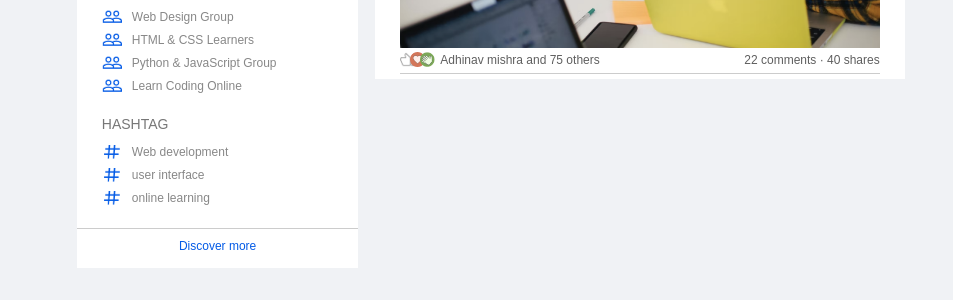
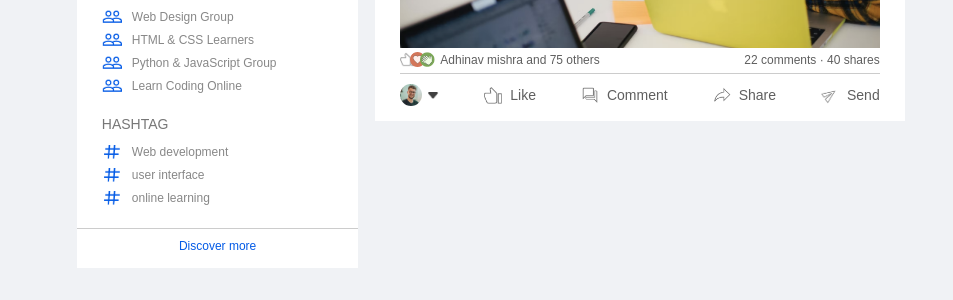
Before and after one commit to SumanthSMayakar/LinkedIn-Clone, a plain HTML site: page index.html in a window 1280 px wide. Shown: the part 637-937 px from the top of the page, 0-953 px from the left. Drawn offline with Linux system fonts and the light colour scheme.

Commit message:
middle content one

```diff
--- a/assets/css/style.css
+++ b/assets/css/style.css
@@ -428,3 +428,27 @@ a{
 .liked-users{
     margin-left: 10px;
 }
+.post-activity{
+    display: flex;
+    align-items: center;
+    justify-content: space-between;
+    padding: 10px 0;
+    font-size: 14px;
+    font-weight: 500;
+}
+.post-activity div{
+    display: flex;
+    align-items: center;
+}
+.post-activity-user-icon{
+    width: 22px;
+    border-radius: 50%;
+}
+.post-activity-arrow-icon{
+    width: 12px;
+    margin-left: 5px;
+}
+.post-activity-link img{
+    width: 18px;
+    margin-right: 8px;
+}
--- a/index.html
+++ b/index.html
@@ -126,6 +126,28 @@
                         <span>22 comments &middot; 40 shares</span>
                     </div>
                 </div>
+                <div class="post-activity">
+                    <div>
+                        <img src="./assets/images/user-1.png" alt="" class="post-activity-user-icon">
+                        <img src="./assets/images/down-arrow.png" alt="" class="post-activity-arrow-icon">
+                    </div>
+                    <div class="post-activity-link">
+                        <img src="./assets/images/like.png" alt="">
+                        <span>Like</span>
+                    </div>
+                    <div class="post-activity-link">
+                        <img src="./assets/images/comment.png" alt="">
+                        <span>Comment</span>
+                    </div>
+                    <div class="post-activity-link">
+                        <img src="./assets/images/share.png" alt="">
+                        <span>Share</span>
+                    </div>
+                    <div class="post-activity-link">
+                        <img src="./assets/images/send.png" alt="">
+                        <span>Send</span>
+                    </div>
+                </div>
             </div>
         </div>
 
```
Also changed, not shown: 1 other file.
